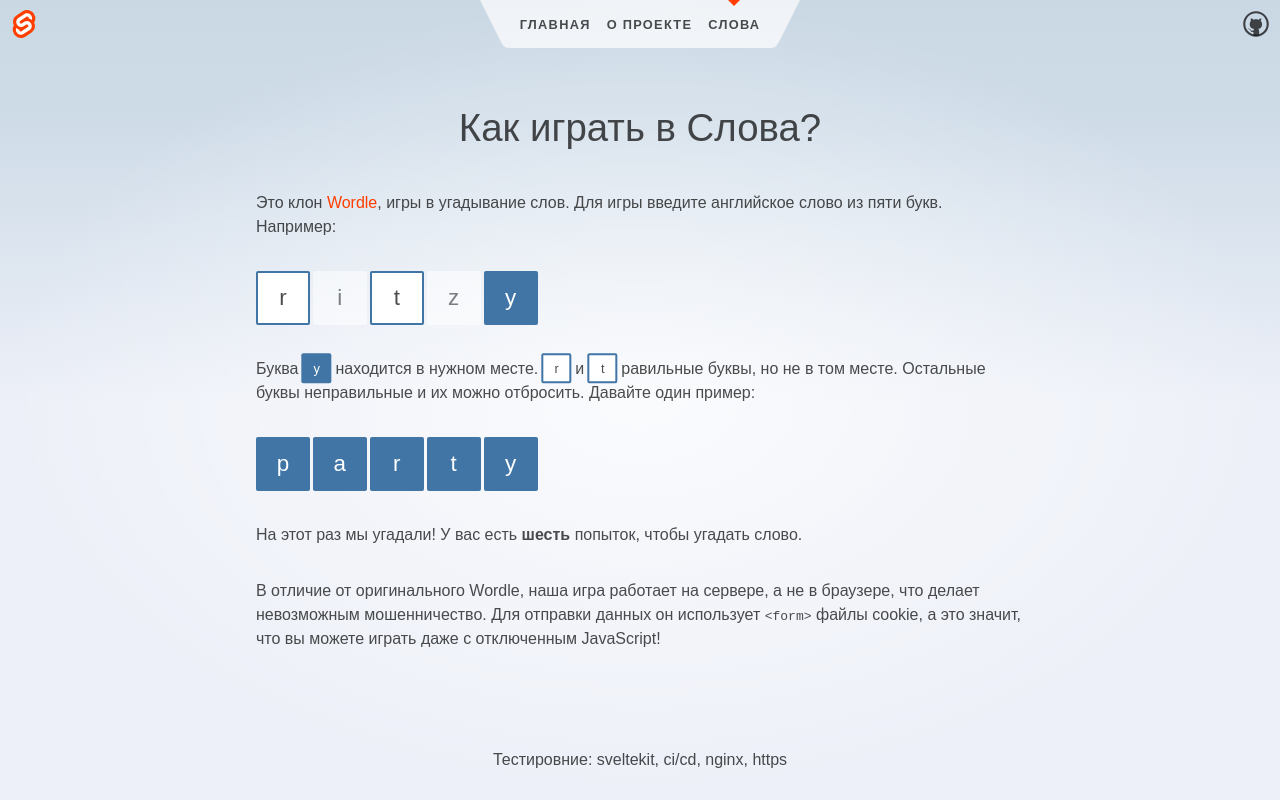
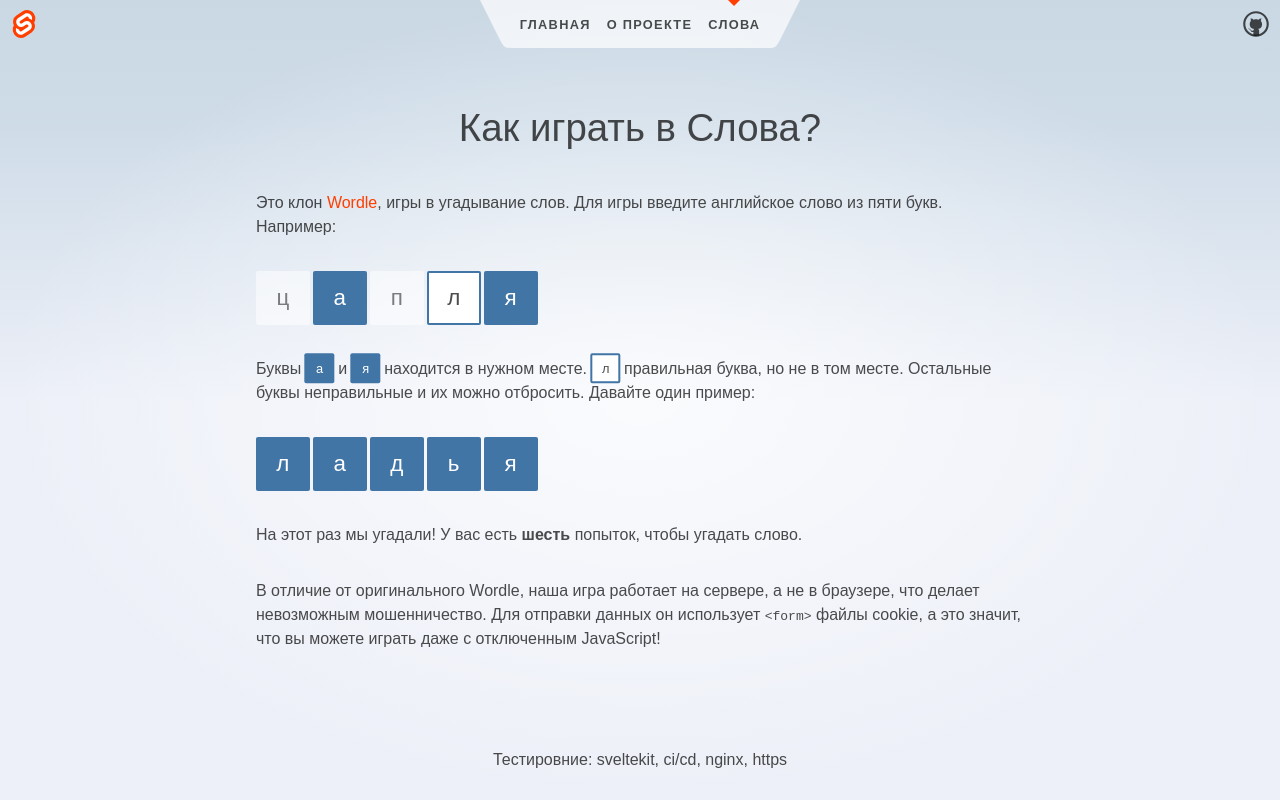
Before and after one commit to raamar/ci-cd, a SvelteKit app: page /sverdle/how-to-play in a window 1280 px wide. Built offline with nearby package versions, Linux system fonts and the light colour scheme.

Commit message:
перевел слова на странице 'как играть'

```diff
--- a/src/routes/sverdle/how-to-play/+page.svelte
+++ b/src/routes/sverdle/how-to-play/+page.svelte
@@ -11,25 +11,23 @@
 	</p>
 
 	<div class="example">
-		<span class="close">r</span>
-		<span class="missing">i</span>
-		<span class="close">t</span>
-		<span class="missing">z</span>
-		<span class="exact">y</span>
+		<span class="missing">ц</span>
+		<span class="exact">а</span>
+		<span class="missing">п</span>
+		<span class="close">л</span>
+		<span class="exact">я</span>
 	</div>
 
 	<p>
-		Буква <span class="exact">y</span> находится в нужном месте. <span class="close">r</span> и
-		<span class="close">t</span>
-		равильные буквы, но не в том месте. Остальные буквы неправильные и их можно отбросить. Давайте один пример:
+		Буквы <span class="exact">а</span> и <span class="exact">я</span> находится в нужном месте. <span class="close">л</span> правильная буква, но не в том месте. Остальные буквы неправильные и их можно отбросить. Давайте один пример:
 	</p>
 
 	<div class="example">
-		<span class="exact">p</span>
-		<span class="exact">a</span>
-		<span class="exact">r</span>
-		<span class="exact">t</span>
-		<span class="exact">y</span>
+		<span class="exact">л</span>
+		<span class="exact">а</span>
+		<span class="exact">д</span>
+		<span class="exact">ь</span>
+		<span class="exact">я</span>
 	</div>
 
 	<p>На этот раз мы угадали! У вас есть  <strong>шесть</strong> попыток, чтобы угадать слово.</p>
```
